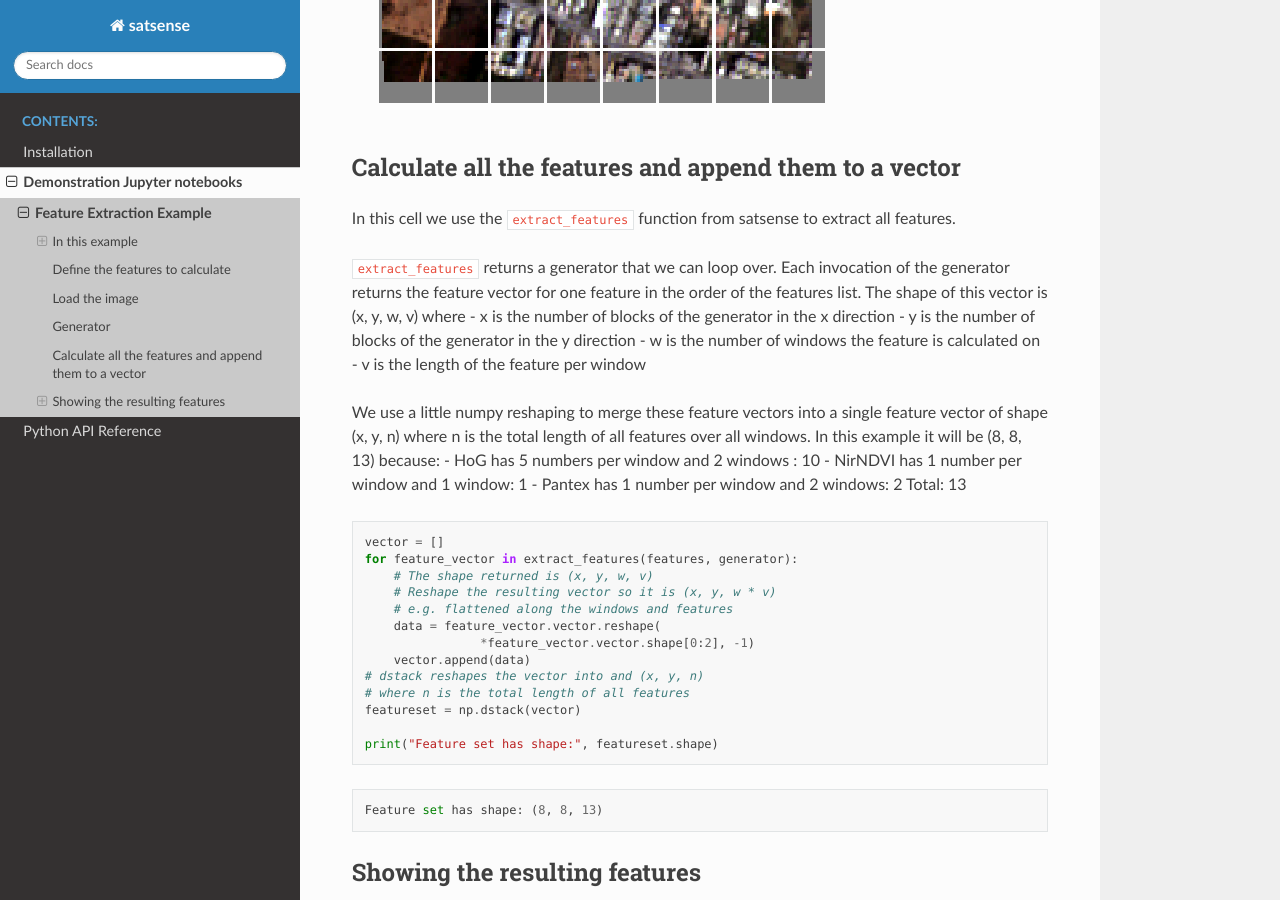
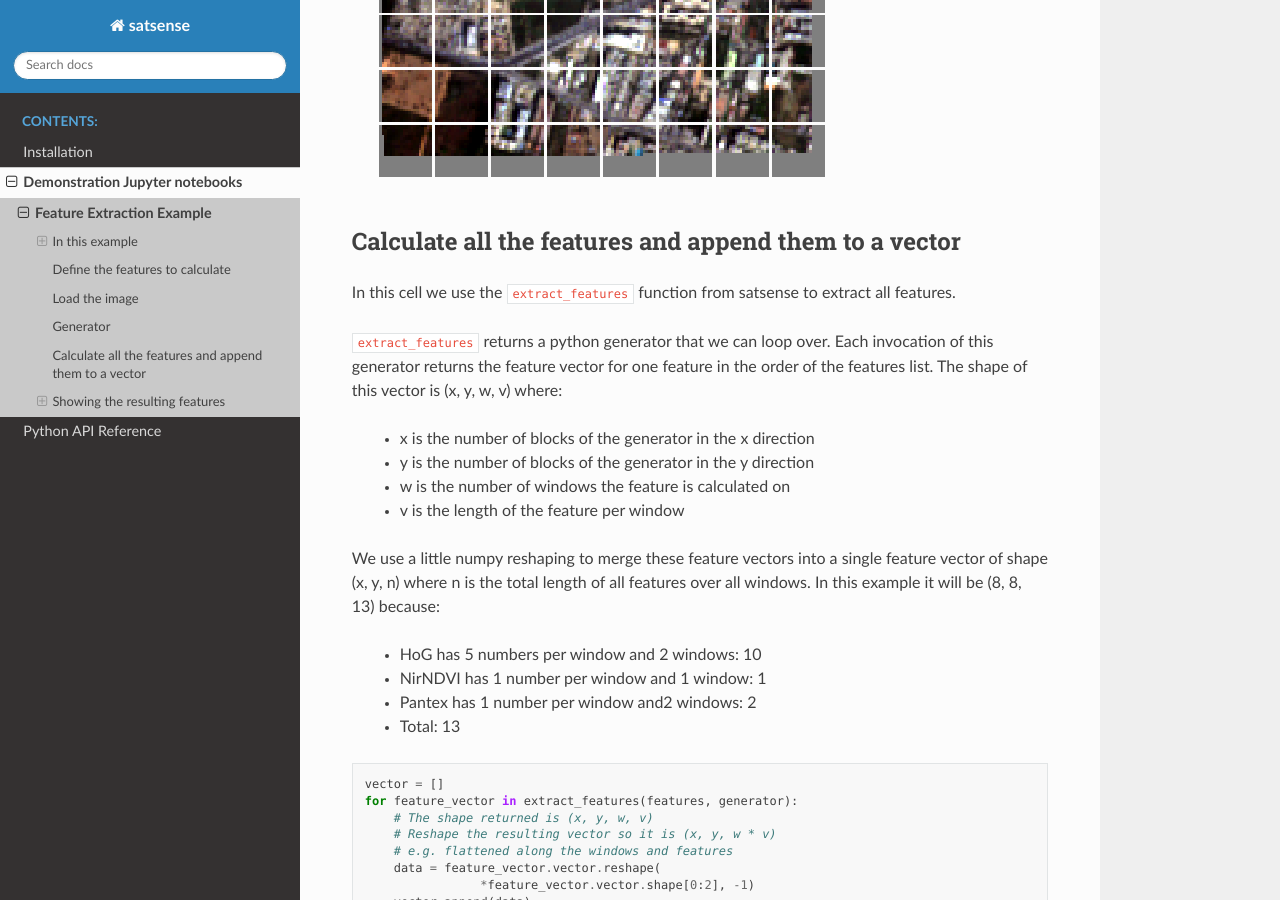
Before and after one commit to DynaSlum/satsense, a Sphinx documentation site: the page built from doc/notebooks/feature_extraction.rst, in a window 1280 px wide and 900 px high, scrolled down 3333 px. Built offline with Sphinx 7.4.7 and the Read the Docs theme 2.0.0, drawn with Linux system fonts in a browser that asks for light colours; formulas are drawn with MathJax 3; some of the changed text lies outside the part shown.

Commit message:
Updated rst file of notebook

```diff
--- a/doc/notebooks/feature_extraction.rst
+++ b/doc/notebooks/feature_extraction.rst
@@ -119,14 +119,19 @@ Edge
 Generator
 ~~~~~~~~~
 
-Next we create a generator which splits the image into blocks of 20x20
-pixels.
+Next we create a FullGenerator which creates patches of the image in
+steps of 20x20 pixels.
 
 In this cell we also show the images, therefore we load the rgb base
 image into the generator. This is only needed here so we can show the
-blocks using matplotlib when using the ``extract_features`` function
-loading the correct base images will be done for you based on the
-features that will be calculated.
+blocks using matplotlib. In the next section we will be using the
+``extract_features`` function to extract features, which will be loading
+the correct base images for you based on the features that will be
+calculated.
+
+The patch sizes are determined by the list of window shapes that you
+supply the ``load_image`` function. This is normally also provided by
+the ``extract_features`` function.
 
 .. code:: ipython3
 
@@ -163,20 +168,25 @@ Calculate all the features and append them to a vector
 In this cell we use the ``extract_features`` function from satsense to
 extract all features.
 
-``extract_features`` returns a generator that we can loop over. Each
-invocation of the generator returns the feature vector for one feature
-in the order of the features list. The shape of this vector is (x, y, w,
-v) where - x is the number of blocks of the generator in the x direction
-- y is the number of blocks of the generator in the y direction - w is
-the number of windows the feature is calculated on - v is the length of
-the feature per window
+``extract_features`` returns a python generator that we can loop over.
+Each invocation of this generator returns the feature vector for one
+feature in the order of the features list. The shape of this vector is
+(x, y, w, v) where:
+
+    - x is the number of blocks of the generator in the x direction
+    - y is the number of blocks of the generator in the y direction
+    - w is the number of windows the feature is calculated on
+    - v is the length of the feature per window
 
 We use a little numpy reshaping to merge these feature vectors into a
 single feature vector of shape (x, y, n) where n is the total length of
 all features over all windows. In this example it will be (8, 8, 13)
-because: - HoG has 5 numbers per window and 2 windows : 10 - NirNDVI has
-1 number per window and 1 window: 1 - Pantex has 1 number per window and
-2 windows: 2 Total: 13
+because:
+
+    - HoG has 5 numbers per window and 2 windows:   10
+    - NirNDVI has 1 number per window and 1 window:  1
+    - Pantex has 1 number per window and2 windows:   2
+    -                                        Total: 13
 
 .. code:: ipython3
 
```
Also changed, not shown: other parts of doc/notebooks/feature_extraction.rst (+8 -4 lines).
